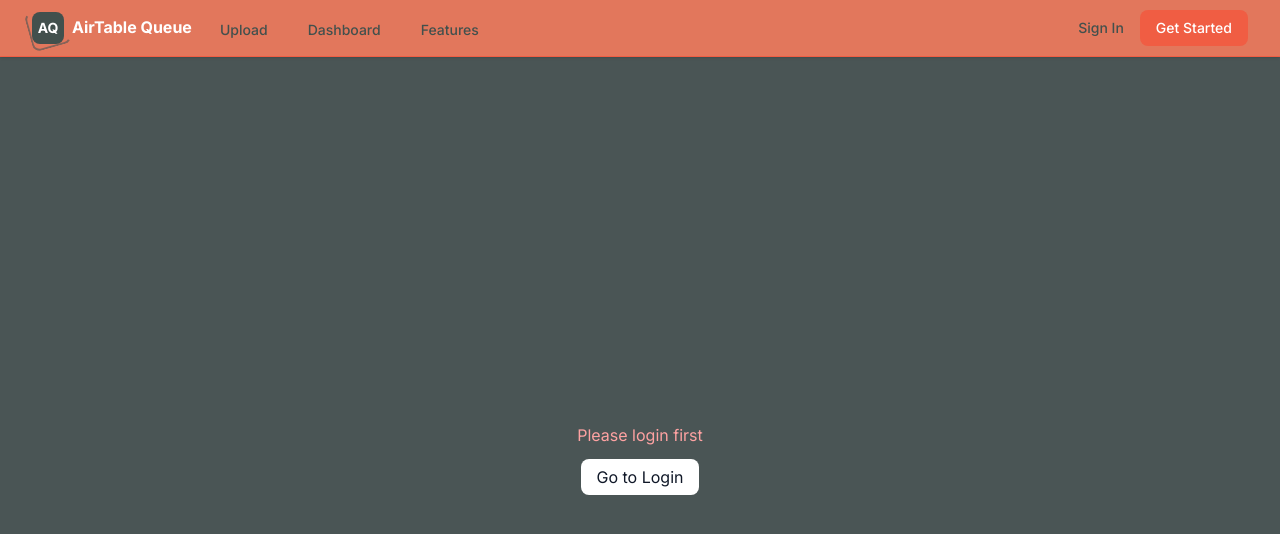
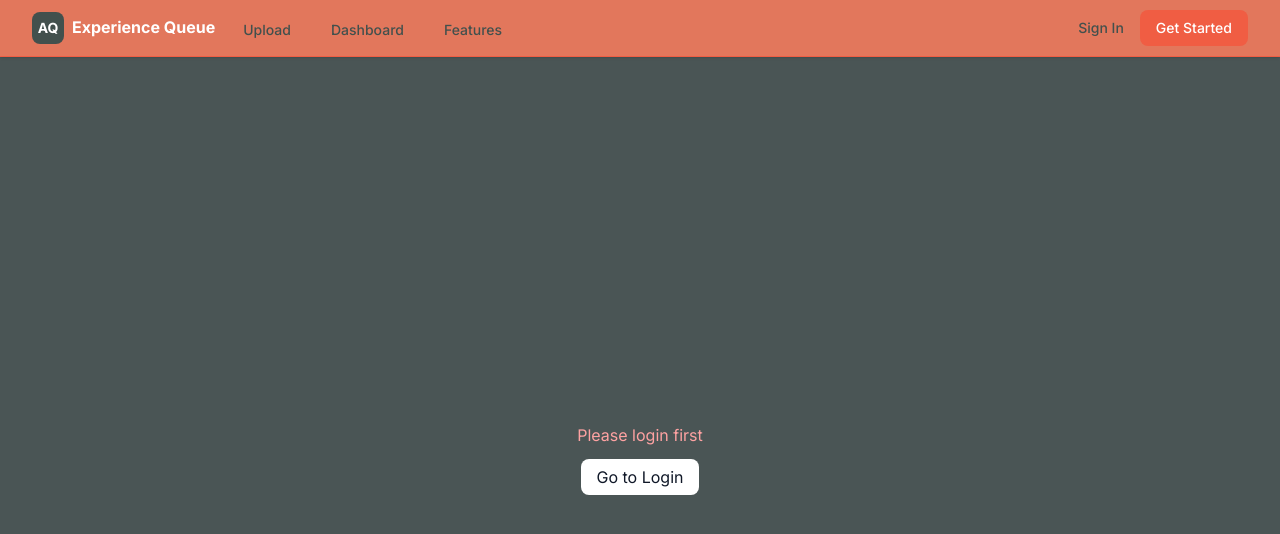
Before and after one commit to ContemplayDevTeam/DeployedCMS, a Next.js app: page /dashboard in a window 1280 px wide. Shown: the top 534 px of the page. Built offline with nearby package versions, Linux system fonts and the light colour scheme.

Commit message:
Remove rotating border animation from header logo

```diff
--- a/components/Header.tsx
+++ b/components/Header.tsx
@@ -3,7 +3,6 @@
 import Link from "next/link"
 import { Disclosure } from '@headlessui/react'
 import { Bars3Icon, XMarkIcon } from '@heroicons/react/24/outline'
-import { motion } from 'framer-motion'
 
 export function Header() {
   return (
@@ -16,27 +15,11 @@ export function Header() {
               <div className="flex">
                 <div className="flex flex-shrink-0 items-center">
                   <Link href="/" className="flex items-center space-x-2">
-                    <div className="relative">
-                      <div className="h-8 w-8 rounded-lg flex items-center justify-center" style={{ backgroundColor: '#42504d' }}>
-                        <span className="font-bold text-sm text-white">AQ</span>
-                      </div>
-                      <motion.div
-                        className="absolute -inset-1 rounded-lg opacity-60"
-                        style={{
-                          border: '2px solid transparent',
-                          borderTopColor: '#4A5555',
-                          borderRightColor: '#4A5555'
-                        }}
-                        animate={{ rotate: 360 }}
-                        transition={{
-                          duration: 12,
-                          repeat: Infinity,
-                          ease: "linear"
-                        }}
-                      />
+                    <div className="h-8 w-8 rounded-lg flex items-center justify-center" style={{ backgroundColor: '#42504d' }}>
+                      <span className="font-bold text-sm text-white">AQ</span>
                     </div>
                     <span className="hidden font-bold sm:block text-white">
-                      AirTable Queue
+                      Experience Queue
                     </span>
                   </Link>
                 </div>
```
